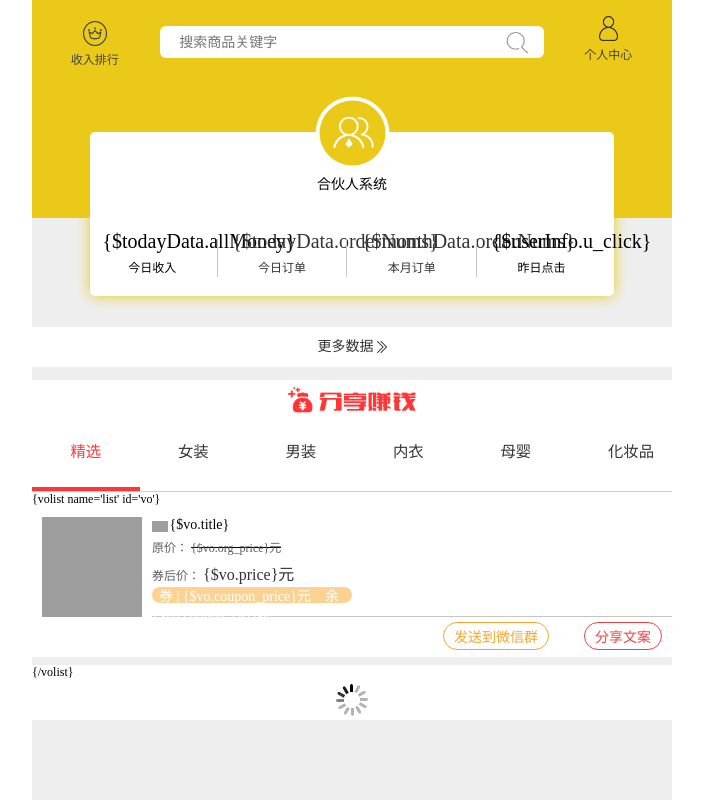
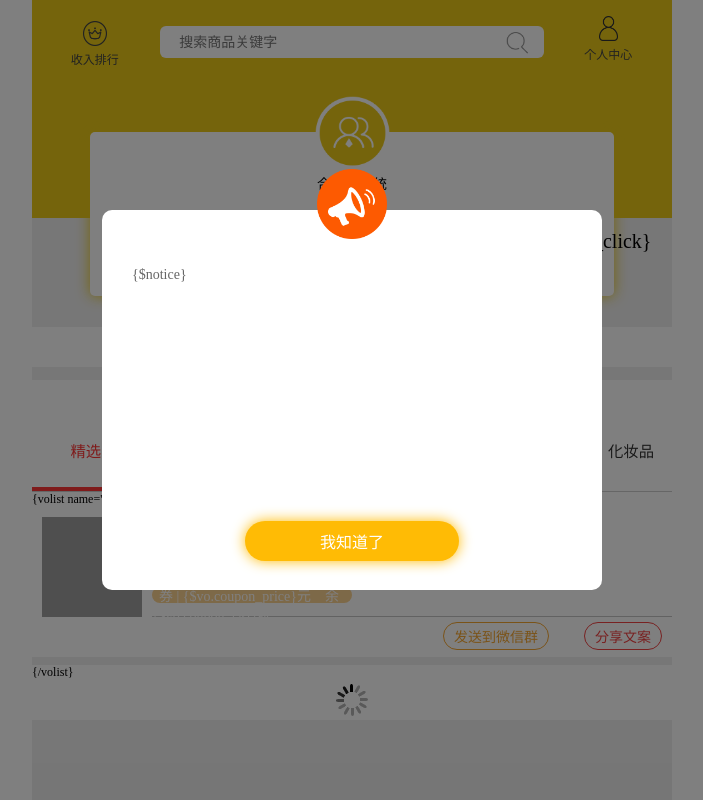
Before and after one commit to shangfang-php/m00o.cn, a PHP site: page /DbName/application/index/view/index/index.html in a window 1280 px wide. Shown: the whole page, without its empty margins (288-991 px from the left). Run offline with PHP 8.4, Linux system fonts and the light colour scheme; data that the repository does not hold is empty; some libraries are stand-ins or nearby versions; grey boxes are pictures that could not be loaded.

Commit message:
添加首页公告弹窗功功能

```diff
--- a/application/bank/view/public/head.html
+++ b/application/bank/view/public/head.html
@@ -194,6 +194,7 @@
                             <ul class="children">
                                 <li <?php if($b==7){?>class="active"<?php }?>><a href="{:url('Setup/set')}">分成设置</a></li>
                                 <li <?php if($b==8){?>class="active"<?php }?>><a href="{:url('Setup/mon')}">系统设置</a></li>
+                                <li <?php if($b==12){?>class="active"<?php }?>><a href="{:url('Setup/notice')}">公告设置</a></li>
                             </ul>
                         </li>
                     </ul>
--- a/application/index/common.php
+++ b/application/index/common.php
@@ -94,3 +94,20 @@ function checkAgentRelation($parentId, $agentId){
     }
     return FALSE;
 }
+
+/**
+ * getNotice()
+ * 获取公告内容
+ * @param mixed $uid 登录代理ID
+ * @param string $userInfo 代理信息
+ * @return void
+ */
+function getNotice($uid, $userInfo = ''){
+    if(!$userInfo){
+        $userInfo   =   getUserInfo($uid);
+    }
+    $u_idss =   $userInfo['u_u_idss'];
+    $where  =   array('u_idss'=>$u_idss, 'is_close'=>0);
+    $notice =   Db::table('notice_set')->field('content')->where($where)->find();
+    return $notice ? $notice['content'] : '';
+}
--- a/application/index/controller/Index.php
+++ b/application/index/controller/Index.php
@@ -39,6 +39,7 @@ class Index extends common
 			'idss'			=>$userInfo['u_u_idss'],
 			'uid'			=>$uid,
 			'len'			=>count($t),
+            'notice'        =>  getNotice($uid, $userInfo),
 		];
 		//print_r($data);exit;
 		$this->assign($data);
--- a/application/index/view/index/index.html
+++ b/application/index/view/index/index.html
@@ -9,6 +9,8 @@
 	<meta content="black" name="apple-mobile-web-app-status-bar-style">
 	<meta content="telephone=no" name="format-detection">
 	<meta name="msapplication-tap-highlight" content="no">
+	<meta name="full-screen" content="yes">
+<meta name="x5-fullscreen" content="true">
 	<link rel="stylesheet" href="/index/css/style.css">
 	<script src="http://libs.baidu.com/jquery/2.0.0/jquery.js">
 	</script>
@@ -30,7 +32,7 @@
         </div>  -->
 
 
-<div class="topHeight" style="position: relative;">
+<div class="topHeight" style="position: relative;height: auto">
 	<div class="conkey">
 		<a href="{:url('index/rank',['uid'=>$Think.session.usid])}">
 			<div class="ranking">
@@ -103,6 +105,16 @@
 		</a>
 	</div>
 </div>
+
+
+<div class="huh" onclick="huh()" {if !$notice}style="display:none;"{/if}></div>
+<div class="gonggao" onclick="gonggao()" {if !$notice}style="display:none;"{/if}>
+    <img src="/index/images/ggtu.png">
+     <p>{$notice}</p>
+     <input type="button" name="" value="我知道了" onclick="huh()">
+</div>
+
+
 <div class="shareMoney" id="shareMoney">
 	<h1>
 		<img src="/index/images/shrmon.png">
@@ -239,6 +251,9 @@
 		<input type="hidden" id="dlzp" value="{$uu['u_dlzp']}">
 		<input type="hidden" id="len" value="{$len}">
 </div>
+
+
+
 <script>
 	function nav() {
 		var height = 0;
@@ -359,6 +374,12 @@ value="{if condition='$len eq 0'}0{else/}mm_{$t[0]['t_mm1']}_{$t[0]['t_mm2']}_{$
 
 
 </div>
+
+
+
+
+
+
 </body>
 
 </html>
@@ -428,12 +449,28 @@ value="{if condition='$len eq 0'}0{else/}mm_{$t[0]['t_mm1']}_{$t[0]['t_mm2']}_{$
 	}
 
 	function bgb(){
-		$('.bott').animate({bottom:"-300px"});
-		$('.bottt').animate({bottom:"-350px"});
+		$('.bott').animate({bottom:"-450px"});
+		$('.bottt').animate({bottom:"-450px"});
 		$('.btm').css('display','none');
 		$('.bottt .i').css('display','none');
 		$('#fromm p input').attr('name','');
 		$('#ff').show();
+		$('body,html').css({'height':'auto','overflow':''});
+	}
+	function huh(){
+
+		$('.huh').css('display','none');
+		$('.bottt .i').css('display','none');
+		$('#fromm p input').attr('name','');
+		$('.gonggao').css('display','none');
+		$('#ff').show();
+		$('body,html').css({'height':'auto','overflow':''});
+	}
+	function gonggao(){
+
+		$('.huh').css('display','none');
+
+
 		$('body,html').css({'height':'auto','overflow':''});
 	}
 	function tj(pid,name){
--- a/public/index/css/style.css
+++ b/public/index/css/style.css
@@ -120,7 +120,8 @@ a,button,input,textarea{-webkit-tap-highlight-color: rgba(0,0,0,0;)}
 .main3 ul .b a.a1{border: 1px solid #f04343;}
 .main3 ul .b a.a2{border: 1px solid #f5a631;}
 .btm{width: 100%;height: 100%;position: fixed;top: 0;left: 0;background: rgba(0, 0, 0, 0.5);display: none;    z-index: 9999999999;}
-.bott{width: 100%;position: fixed;bottom: -300px;z-index: 9999;background: #fff;    z-index: 999999999999;}
+
+.bott{width: 100%;position: fixed;bottom: -450px;z-index: 9999;background: #fff;    z-index: 999999999999;}
 .bott p{height: 59px;line-height: 60px;width: 100%;border-bottom: 1px solid #eee;text-indent: 1em;position: relative;font-size: 14px;}
 .bott .sco{width: 100%;overflow: scroll;}
 .bott .quxiao img{display: block;float: right;width: 8%;padding: 3%;}
@@ -128,7 +129,7 @@ a,button,input,textarea{-webkit-tap-highlight-color: rgba(0,0,0,0;)}
 .bott p.t{display: block;text-align: center;background: #eee;font-weight: bold;font-size: 1.2em;color: #fff;}
 .bott p input{position: absolute;top: 0;right: 150px;}
 .bott p img.i{position: absolute;top: 10px;right: 50px;display: none;}
-.bottt{width: 100%;height: auto;position: fixed;bottom: -350px;z-index: 9999;background: #fff;    z-index: 999999999999;}
+.bottt{width: 100%;height: auto;position: fixed;bottom: -450px;z-index: 9999;background: #fff;    z-index: 999999999999;}
 .bottt p{height: 59px;line-height: 60px;width: 100%;border-bottom: 1px solid #eee;text-indent: 1em;position: relative;font-size: 14px;}
 .bottt .sco{width: 100%;height: auto;overflow: scroll;}
 .bottt p.t{display: block;text-align: center;background: #eee;font-weight: bold;
@@ -310,6 +311,42 @@ a,button,input,textarea{-webkit-tap-highlight-color: rgba(0,0,0,0;)}
     left: 0;
     color: #fff;
 }
+.huh{width: 100%;height: 100%;position: fixed;top: 0;left: 0;background: rgba(0, 0, 0, 0.5); z-index: 9999999999;}
+.gonggao{width: 85%;
+    margin: 0 auto;
+    height: 380px;
+    background: #fff;
+    border-radius: 10px;
+    position: fixed;
+    text-align: center;
+
+    top: 0;
+    right: 0;
+    left: 0;
+    bottom: 0;
+    margin: auto;
+    z-index: 99999999999999999999;}
+    .gonggao img{       width: 24%;
+    position: relative;
+    top: -41px;}
+   .gonggao p{    padding: 0 6% 0 6%;
+    position: relative;
+    top: -17px;font-size: 14px;height: 186px;color: #666666;overflow:scroll;height: 233px;text-align: left}
+    .gonggao input{
+    	background: #ffbb05;
+
+    	border: none;
+    background: #ffbb05;
+    border-radius: 25px;
+    box-shadow: #ffbb05 0px 0px 14px;
+    color: #fff;
+    height: 32px;
+    line-height: 4px;
+    padding: 6% 20% 7% 20%;
+    font-size: 16px;
+
+
+    }
 
 @media screen and (min-width: 1024px){
 body{width: 640px;margin: 0 auto;}
@@ -362,6 +399,32 @@ body{width: 640px;margin: 0 auto;}
 
 	.partnerData .pabox .onono span {font-size: 36px;    padding-right: 5%;}
 	  .partnerData .pabox .ofofo span{font-size: 36px; padding-left: 5%;}
+
+	  .gonggao p {
+    padding: 0 6% 0 6%;
+
+    top: -17px;
+    font-size: 14px;
+    height: 186px;
+
+
+    height: 237px;
+}
+.gonggao img {
+    width: 14%;
+    position: relative;
+    top: -41px;
+}
+.gonggao input {
+
+
+
+
+    height: 32px;
+    line-height: 4px;
+    padding: 4% 15% 4% 15%;
+
+}
 }
 
 
@@ -397,6 +460,10 @@ body{width: 640px;margin: 0 auto;}
     top: -12px;
 
     font-size: 14px;
+}
+.gonggao {
+    width: 500px;
+
 }
 
 }
```
Also changed, not shown: application/bank/controller/Setup.php (+48 -0 lines), application/bank/view/setup/notice.html (added, +190 -0 lines), public/index/images/ggtu.png (added), public/index/images/success.png.
